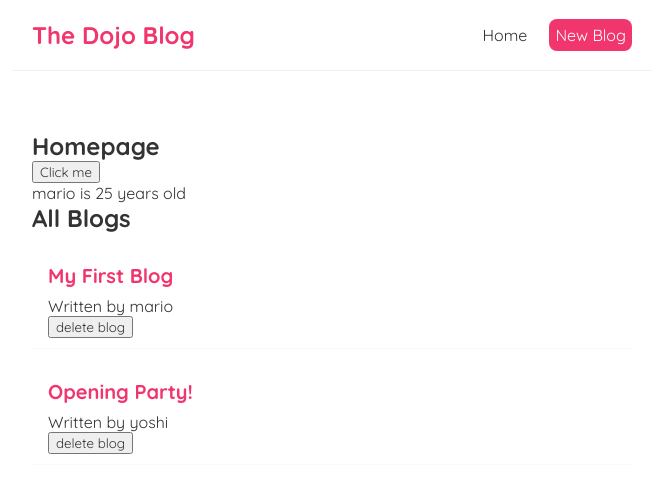
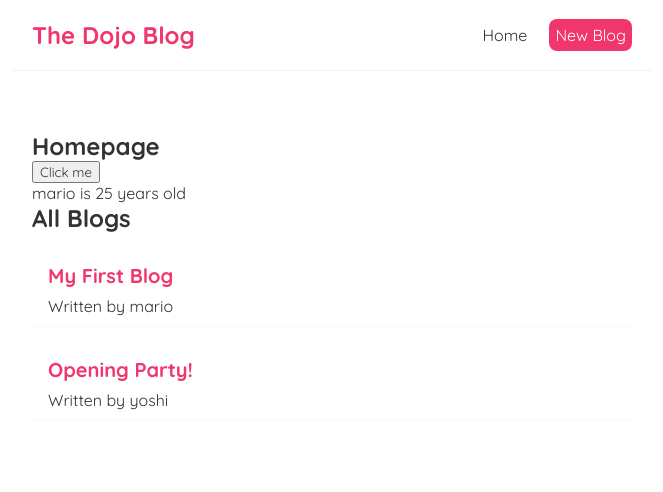
Before and after one commit to CristianoAltomonte/dojo-blog, a React (Create React App) app: page / in a window 1280 px wide. Shown: the top 492 px of the page, without its empty margins (308-971 px from the left). Built offline with nearby package versions, Linux system fonts and the light colour scheme; data requests are answered from the project's data file.

Commit message:
Custom Hook

```diff
--- /dev/null
+++ b/src/UseFetch.js
@@ -0,0 +1,31 @@
+import { useState, useEffect } from "react";
+
+const useFetch = (url) => {
+  const [data, setData] = useState(null);
+  const [isPending, setPending] = useState(true);
+  const [error, setError] = useState(null);
+
+  useEffect(() => {
+    fetch(url)
+      .then((res) => {
+        if (!res.ok) {
+          // error coming back from server
+          throw Error("could not fetch the data for that resource");
+        }
+        return res.json();
+      })
+      .then((data) => {
+        setData(data);
+        setPending(false);
+        setError(null);
+      })
+      .catch((err) => {
+        // auto catches network / connection error
+        setPending(false);
+        setError(err.message);
+      });
+  }, [url]);
+  return { data, isPending, error };
+};
+
+export default useFetch;
--- a/src/components/BlogList.js
+++ b/src/components/BlogList.js
@@ -1,4 +1,4 @@
-const BlogList = ({ blogs, title, handleDelete }) => {
+const BlogList = ({ blogs, title }) => {
   //   const blogs = props.blogs;
   //   const title = props.title;
 
@@ -9,7 +9,6 @@
         <div className="blog-preview" key={blog.id}>
           <h2>{blog.title}</h2>
           <p>Written by {blog.author}</p>
-          <button onClick={() => handleDelete(blog.id)}>delete blog</button>
         </div>
       ))}
     </div>
--- a/src/components/Home.js
+++ b/src/components/Home.js
@@ -1,43 +1,25 @@
-import { useState, useEffect } from "react";
+import { useState } from "react";
 import BlogList from "./BlogList";
+import useFetch from "../UseFetch";
 
 function Home() {
+  const {
+    data: blogs,
+    isPending,
+    error,
+  } = useFetch("http://localhost:8000/blogs");
   const [name, setName] = useState("mario");
   const [age, setAge] = useState(25);
-  const [blogs, setBlogs] = useState(null);
-  const [isPending, setPending] = useState(true);
-  const [error, setError] = useState(null);
 
-  const handleDelete = (id) => {
-    const newBlogs = blogs.filter((blog) => blog.id !== id);
-    setBlogs(newBlogs);
-  };
+  // const handleDelete = (id) => {
+  //   const newBlogs = blogs.filter((blog) => blog.id !== id);
+  //   setBlogs(newBlogs);
+  // };
 
   const handleClick = () => {
     setName("luigi");
     setAge(30);
   };
-
-  useEffect(() => {
-    fetch("http://localhost:8000/blogs")
-      .then((res) => {
-        if (!res.ok) {
-          // error coming back from server
-          throw Error("could not fetch the data for that resource");
-        }
-        return res.json();
-      })
-      .then((data) => {
-        setBlogs(data);
-        setPending(false);
-        setError(null);
-      })
-      .catch((err) => {
-        // auto catches network / connection error
-        setPending(false);
-        setError(err.message);
-      });
-  }, []);
 
   return (
     <div className="home">
@@ -49,9 +31,7 @@
       <p>
         {name} is {age} years old
       </p>
-      {blogs && (
-        <BlogList blogs={blogs} title="All Blogs" handleDelete={handleDelete} />
-      )}
+      {blogs && <BlogList blogs={blogs} title="All Blogs" />}
     </div>
   );
 }
```
